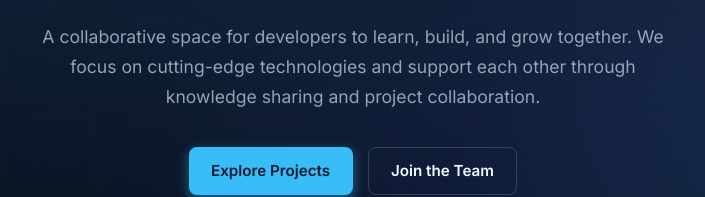
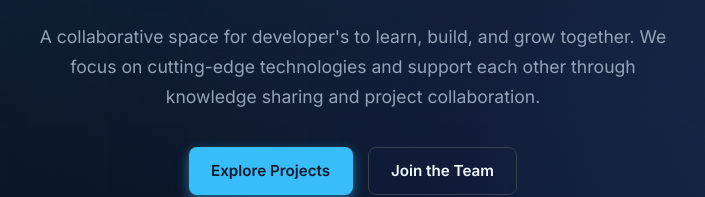
Before and after one commit to henrygokugt99/Dev-Lounge-Info-Site, a plain HTML site: page index.html in a window 1280 px wide. Shown: the part 402-599 px from the top of the page, 287-992 px from the left. Drawn offline with Linux system fonts and the light colour scheme; some packages are replaced by stand-ins of ours; a script that the page names is missing.

Commit message:
Update index.html

```diff
--- a/index.html
+++ b/index.html
@@ -37,7 +37,7 @@
             <div class="hero-content">
                 <img src="https://files.catbox.moe/mb98al.png" alt="Community Logo" class="hero-logo">
                 <h1>DevsLounge</h1>
-                <p>A collaborative space for developers to learn, build, and grow together. We focus on cutting-edge technologies and support each other through knowledge sharing and project collaboration.</p>
+                <p>A collaborative space for developer's to learn, build, and grow together. We focus on cutting-edge technologies and support each other through knowledge sharing and project collaboration.</p>
                 <div class="hero-buttons">
                     <a href="#projects" class="btn btn-primary">Explore Projects</a>
                     <a href="#join" class="btn btn-outline">Join the Team</a>
```
